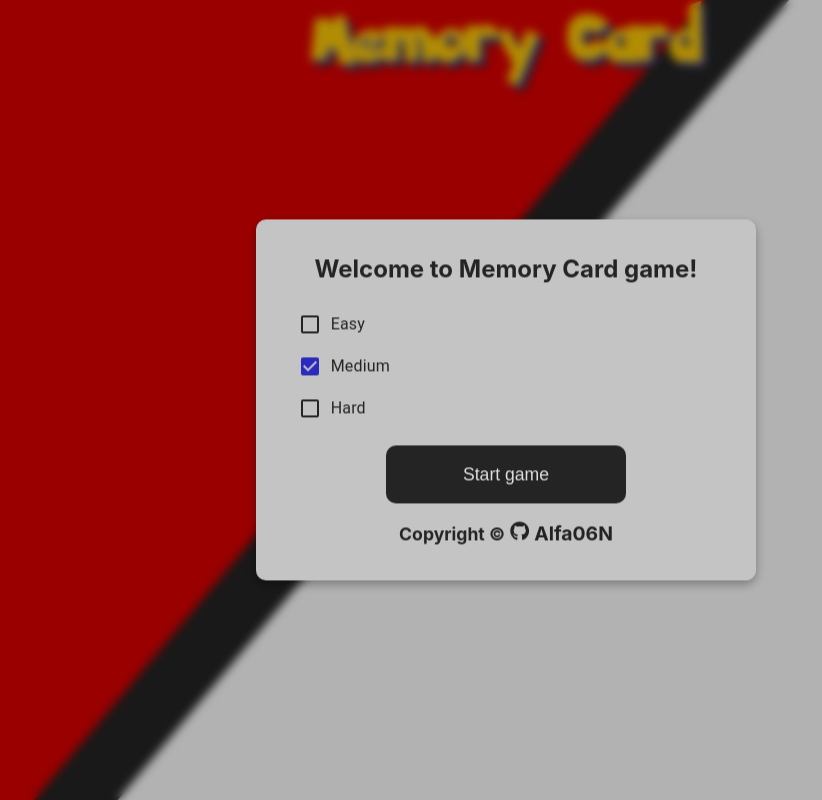
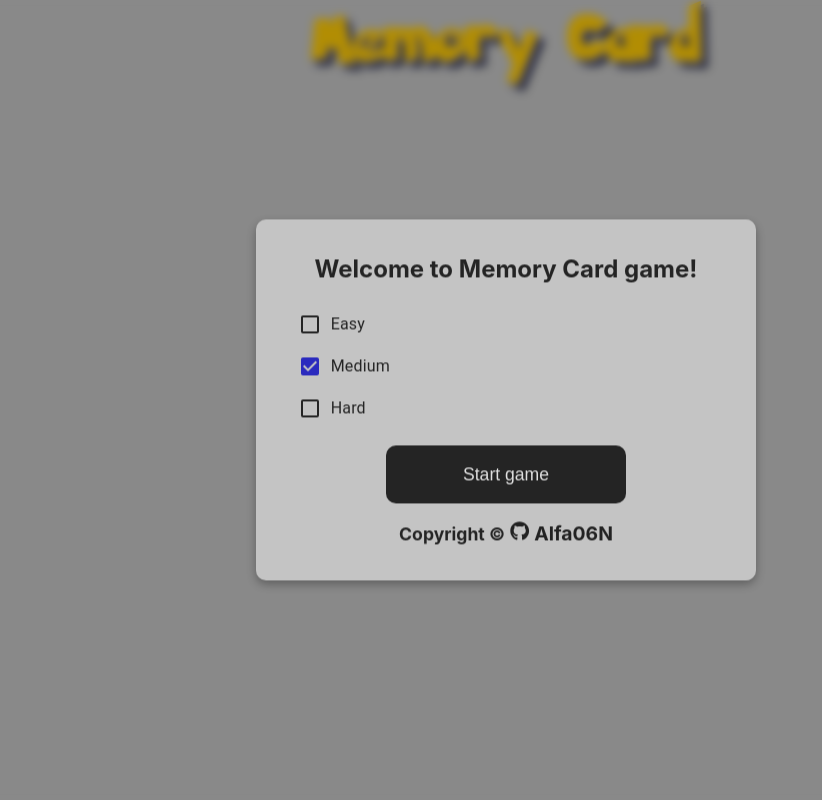
Before and after one commit to Alfa06N/Repositorio, a React (Vite) app in the folder Memory-Card/: page / in a window 1280 px wide. Shown: the whole page, without its empty margins (134-956 px from the left). Built offline with nearby package versions, Linux system fonts and the light colour scheme.

Commit message:
Clean :root properties

```diff
--- a/Memory-Card/src/index.css
+++ b/Memory-Card/src/index.css
@@ -2,15 +2,10 @@
   font-family: Inter, system-ui, Avenir, Helvetica, Arial, sans-serif;
   line-height: 1.5;
   font-weight: 400;
-  height: 100%;
-  width: 100%;
-  max-width: 100%;
   padding: 0;
   margin: 0;
 
   color-scheme: light dark;
-  color: rgba(255, 255, 255, 0.87);
-  background-color: var(--bg-color);
 
   font-synthesis: none;
   text-rendering: optimizeLegibility;
@@ -34,6 +29,8 @@
   flex-direction: column;
   align-items: center;
   scroll-behavior: smooth;
+  color: rgba(255, 255, 255, 0.87);
+  background-color: var(--bg-color);
 }
 
 @media (max-width: 768px) {
```
